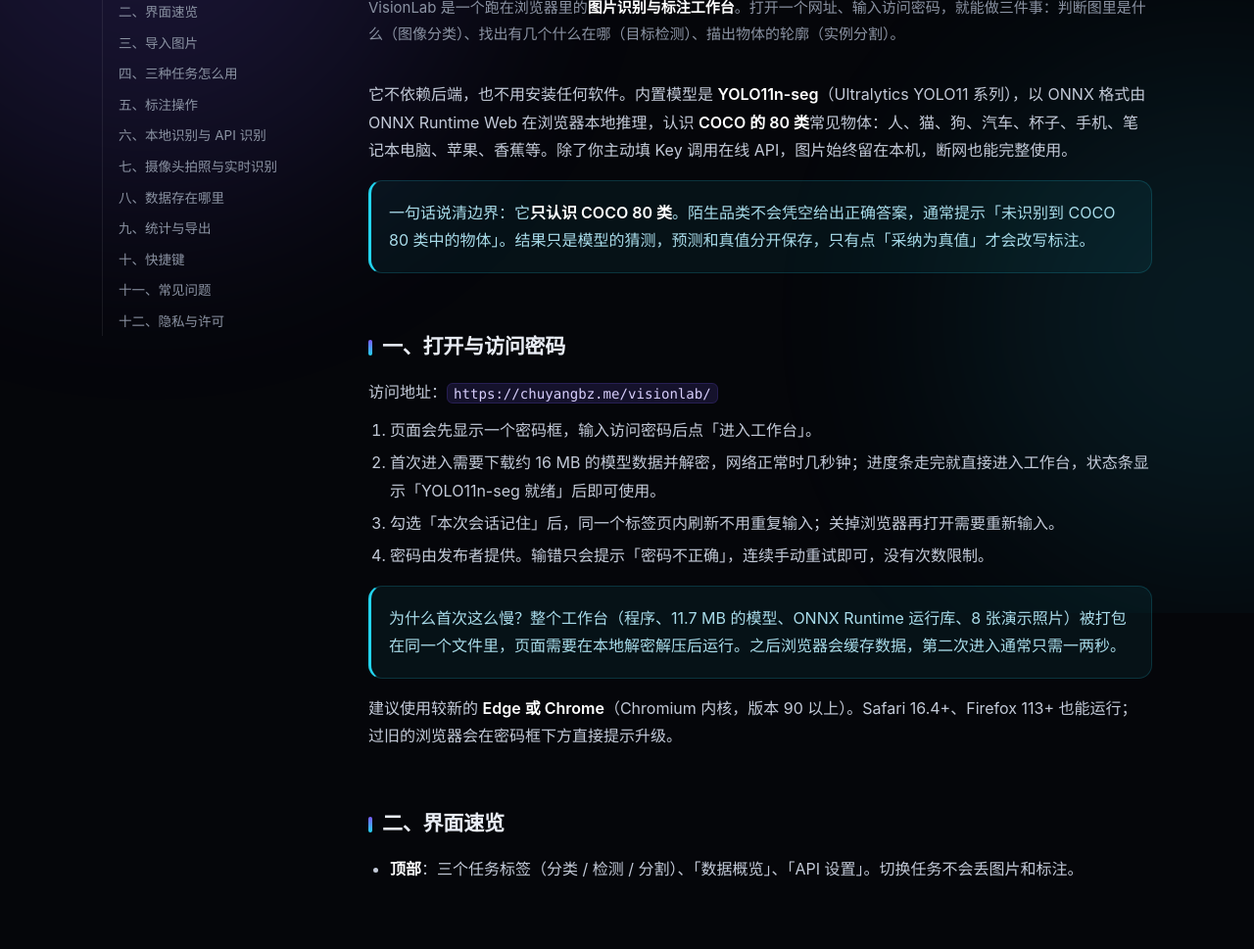
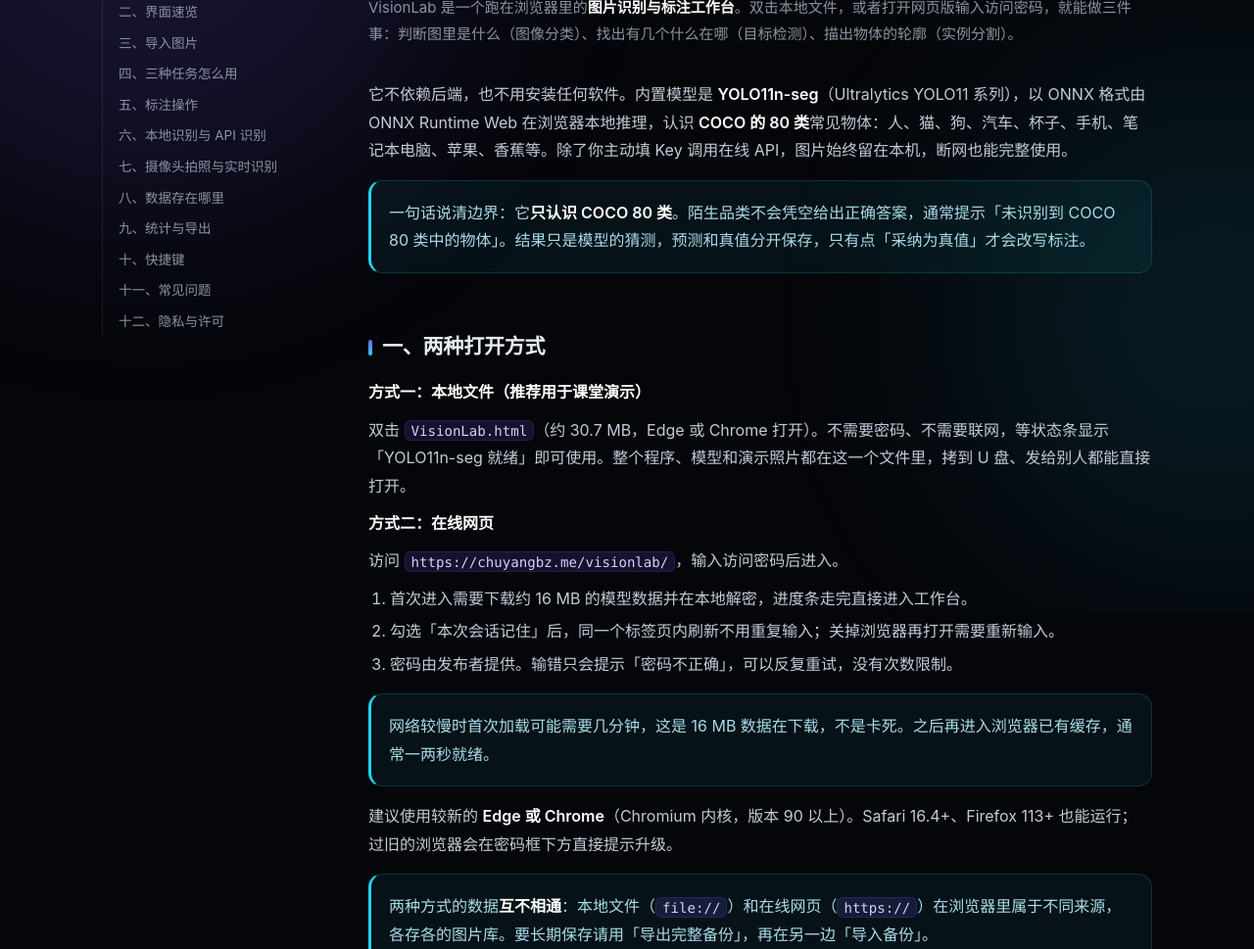
Before and after one commit to mico-bz/chuyangbz-me, a plain HTML site: page visionlab/guide.html in a window 1280 px wide. Shown: the part 174-1143 px from the top of the page at 98% size. Drawn offline with Linux system fonts and the light colour scheme.

Commit message:
docs: 使用说明同时覆盖本地文件与网页版两种打开方式

```diff
--- a/visionlab/guide.html
+++ b/visionlab/guide.html
@@ -79,16 +79,20 @@ footer.end{max-width:1120px;margin:0 auto;padding:0 24px 70px;color:var(--dim2);
   <a class="btn pri" href="./">进入工作台</a>
 </div></div>
 <div class="wrap">
-  <nav class="toc"><b>目录</b><a href="#s1">一、打开与访问密码</a><a href="#s2">二、界面速览</a><a href="#s3">三、导入图片</a><a href="#s4">四、三种任务怎么用</a><a href="#s5">五、标注操作</a><a href="#s6">六、本地识别与 API 识别</a><a href="#s7">七、摄像头拍照与实时识别</a><a href="#s8">八、数据存在哪里</a><a href="#s9">九、统计与导出</a><a href="#s10">十、快捷键</a><a href="#s11">十一、常见问题</a><a href="#s12">十二、隐私与许可</a></nav>
+  <nav class="toc"><b>目录</b><a href="#s1">一、两种打开方式</a><a href="#s2">二、界面速览</a><a href="#s3">三、导入图片</a><a href="#s4">四、三种任务怎么用</a><a href="#s5">五、标注操作</a><a href="#s6">六、本地识别与 API 识别</a><a href="#s7">七、摄像头拍照与实时识别</a><a href="#s8">八、数据存在哪里</a><a href="#s9">九、统计与导出</a><a href="#s10">十、快捷键</a><a href="#s11">十一、常见问题</a><a href="#s12">十二、隐私与许可</a></nav>
   <article><h1>VisionLab 使用说明</h1>
-<p>VisionLab 是一个跑在浏览器里的<strong>图片识别与标注工作台</strong>。打开一个网址、输入访问密码，就能做三件事：判断图里是什么（图像分类）、找出有几个什么在哪（目标检测）、描出物体的轮廓（实例分割）。</p>
+<p>VisionLab 是一个跑在浏览器里的<strong>图片识别与标注工作台</strong>。双击本地文件，或者打开网页版输入访问密码，就能做三件事：判断图里是什么（图像分类）、找出有几个什么在哪（目标检测）、描出物体的轮廓（实例分割）。</p>
 <p>它不依赖后端，也不用安装任何软件。内置模型是 <strong>YOLO11n-seg</strong>（Ultralytics YOLO11 系列），以 ONNX 格式由 ONNX Runtime Web 在浏览器本地推理，认识 <strong>COCO 的 80 类</strong>常见物体：人、猫、狗、汽车、杯子、手机、笔记本电脑、苹果、香蕉等。除了你主动填 Key 调用在线 API，图片始终留在本机，断网也能完整使用。</p>
 <blockquote><p>一句话说清边界：它<strong>只认识 COCO 80 类</strong>。陌生品类不会凭空给出正确答案，通常提示「未识别到 COCO 80 类中的物体」。结果只是模型的猜测，预测和真值分开保存，只有点「采纳为真值」才会改写标注。</p></blockquote>
-<h2 id="s1">一、打开与访问密码</h2>
-<p>访问地址：<code>https://chuyangbz.me/visionlab/</code></p>
-<ol><li>页面会先显示一个密码框，输入访问密码后点「进入工作台」。</li><li>首次进入需要下载约 16 MB 的模型数据并解密，网络正常时几秒钟；进度条走完就直接进入工作台，状态条显示「YOLO11n-seg 就绪」后即可使用。</li><li>勾选「本次会话记住」后，同一个标签页内刷新不用重复输入；关掉浏览器再打开需要重新输入。</li><li>密码由发布者提供。输错只会提示「密码不正确」，连续手动重试即可，没有次数限制。</li></ol>
-<blockquote><p>为什么首次这么慢？整个工作台（程序、11.7 MB 的模型、ONNX Runtime 运行库、8 张演示照片）被打包在同一个文件里，页面需要在本地解密解压后运行。之后浏览器会缓存数据，第二次进入通常只需一两秒。</p></blockquote>
+<h2 id="s1">一、两种打开方式</h2>
+<p><strong>方式一：本地文件（推荐用于课堂演示）</strong></p>
+<p>双击 <code>VisionLab.html</code>（约 30.7 MB，Edge 或 Chrome 打开）。不需要密码、不需要联网，等状态条显示「YOLO11n-seg 就绪」即可使用。整个程序、模型和演示照片都在这一个文件里，拷到 U 盘、发给别人都能直接打开。</p>
+<p><strong>方式二：在线网页</strong></p>
+<p>访问 <code>https://chuyangbz.me/visionlab/</code>，输入访问密码后进入。</p>
+<ol><li>首次进入需要下载约 16 MB 的模型数据并在本地解密，进度条走完直接进入工作台。</li><li>勾选「本次会话记住」后，同一个标签页内刷新不用重复输入；关掉浏览器再打开需要重新输入。</li><li>密码由发布者提供。输错只会提示「密码不正确」，可以反复重试，没有次数限制。</li></ol>
+<blockquote><p>网络较慢时首次加载可能需要几分钟，这是 16 MB 数据在下载，不是卡死。之后再进入浏览器已有缓存，通常一两秒就绪。</p></blockquote>
 <p>建议使用较新的 <strong>Edge 或 Chrome</strong>（Chromium 内核，版本 90 以上）。Safari 16.4+、Firefox 113+ 也能运行；过旧的浏览器会在密码框下方直接提示升级。</p>
+<blockquote><p>两种方式的数据<strong>互不相通</strong>：本地文件（<code>file://</code>）和在线网页（<code>https://</code>）在浏览器里属于不同来源，各存各的图片库。要长期保存请用「导出完整备份」，再在另一边「导入备份」。</p></blockquote>
 <h2 id="s2">二、界面速览</h2>
 <ul><li><strong>顶部</strong>：三个任务标签（分类 / 检测 / 分割）、「数据概览」、「API 设置」。切换任务不会丢图片和标注。</li><li><strong>左侧</strong>：导入图片、载入真实样片、摄像头拍照、导入文件夹；搜索框；四种筛选；类别分布；图片缩略图列表。</li><li><strong>中间</strong>：当前任务名、操作提示和工具按钮；图片按窗口大小自适应显示；下方是模型状态。</li><li><strong>右侧</strong>：图片信息、真值标签、形状列表、模型预测、质量指标、导出按钮。</li><li><strong>底部</strong>：状态提示、批量进度、图片数与标注数统计。</li></ul>
 <h2 id="s3">三、导入图片</h2>
@@ -112,7 +116,7 @@ footer.end{max-width:1120px;margin:0 auto;padding:0 24px 70px;color:var(--dim2);
 <p>实时识别约每 0.3 秒尝试一帧，上一帧没算完就跳过；帧先缩到长边 480 像素再送模型，画面叠加框或多边形及类别、置信度。模型没就绪时暂用启发式果蔬识别，状态条会明确写「启发式实时」，不冒充 YOLO。底部可以暂停；关闭弹窗会停止所有摄像头轨道。点「拍照识别」会把当前帧存成 JPG（质量 0.92）入库。</p>
 <blockquote><p>网页版的摄像头必须满足两个条件：页面跑在 HTTPS 上（本站已满足），以及你点了浏览器的「允许」。如果按钮无反应，检查地址栏左侧的相机小图标或浏览器设置里的网站权限。</p></blockquote>
 <h2 id="s8">八、数据存在哪里</h2>
-<p>网页版没有服务器数据库，<strong>你的图片和标注全部存在当前浏览器的 IndexedDB</strong>（数据库名 <code>visionlab-db</code>，仓库 <code>images</code>），类别表存在 localStorage 的 <code>visionlab.classes.v1</code>。</p>
+<p>VisionLab 没有服务器数据库，<strong>你的图片和标注全部存在当前浏览器的 IndexedDB</strong>（数据库名 <code>visionlab-db</code>，仓库 <code>images</code>），类别表存在 localStorage 的 <code>visionlab.classes.v1</code>。程序不会把你的数据上传到任何地方。</p>
 <p>这意味着：</p>
 <ul><li>换浏览器、换设备、换电脑，看不到原来那批数据。</li><li>清理浏览器「站点数据 / Cookie 和网站数据」会把数据一起清掉，且不可恢复。</li><li>同一台电脑上的不同人使用同一个密码进入，看到的仍是各自浏览器里的数据，互不干扰。</li><li>重要数据请定期用「导出完整备份（含图片）」留一份到本地。</li></ul>
 <h2 id="s9">九、统计与导出</h2>
```
